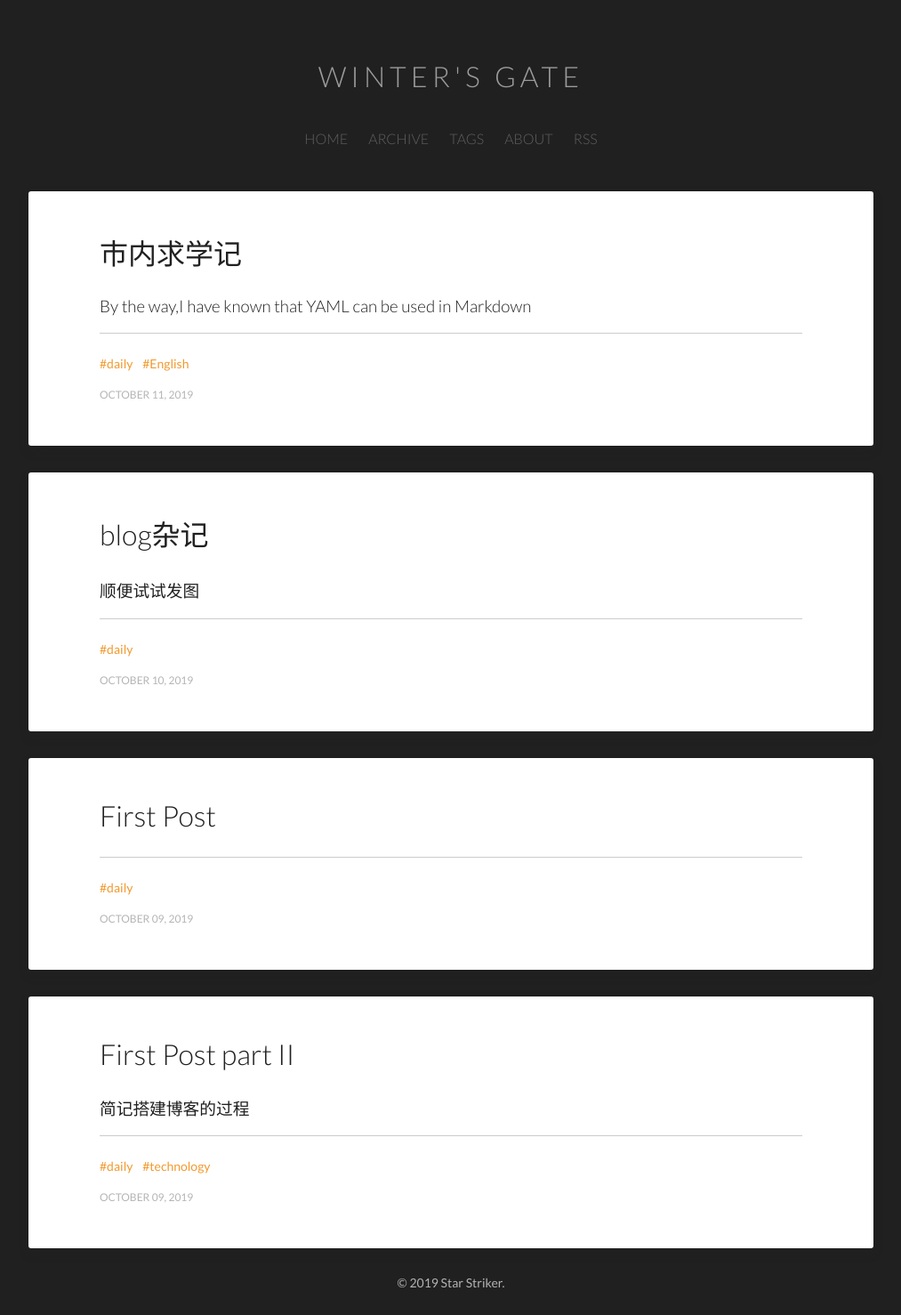
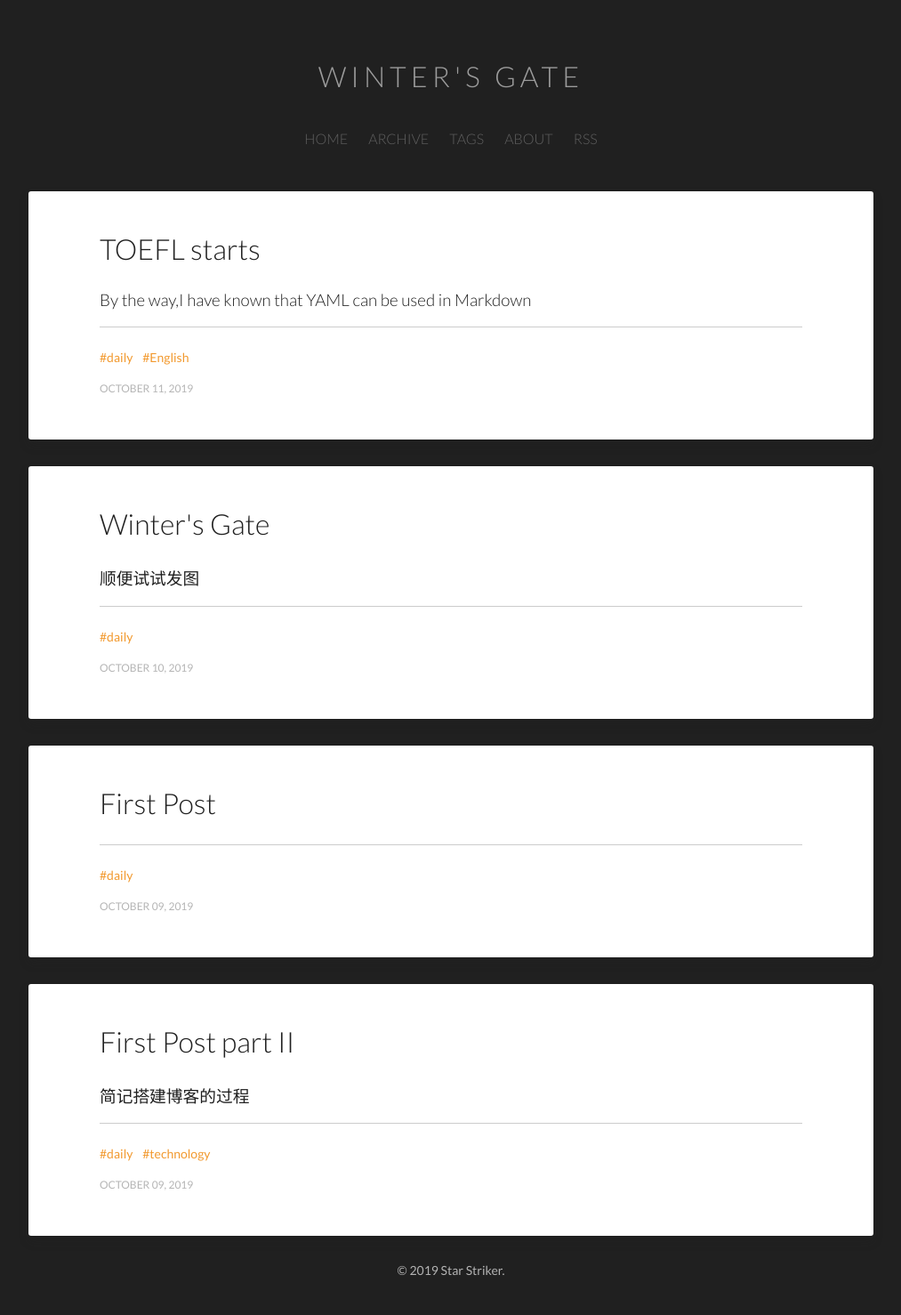
Before and after one commit to Star-Striker/Star-Striker.github.io, a Jekyll site: the page built from index.html, in a window 1280 px wide. Shown: the whole page at 89% size, without its empty margins (133-1146 px from the left). Built offline with Jekyll 4.4.1, drawn with Linux system fonts in a browser that asks for light colours; the list of posts is cut into pages by our own code.

Commit message:
一些修改

```diff
--- a/_posts/2019-10-10-blog杂记.md
+++ b/_posts/2019-10-10-Winter's Gate.md
@@ -1,7 +1,7 @@
 ---
 layout: post
 categories: posts
-title: blog杂记
+title: Winter's Gate
 subtitle: 顺便试试发图
 tags: [daily]
 date-string: October 10, 2019
--- a/_posts/2019-10-11-市内求学记.md
+++ b/_posts/2019-10-11-TOEFL start.md
@@ -1,7 +1,7 @@
 ---
 layout: post
 categories: posts
-title: 市内求学记
+title: TOEFL starts
 subtitle: By the way,I have known that YAML can be used in Markdown
 tags: [daily,English]
 date-string: OCTOBER 10, 2019
```
